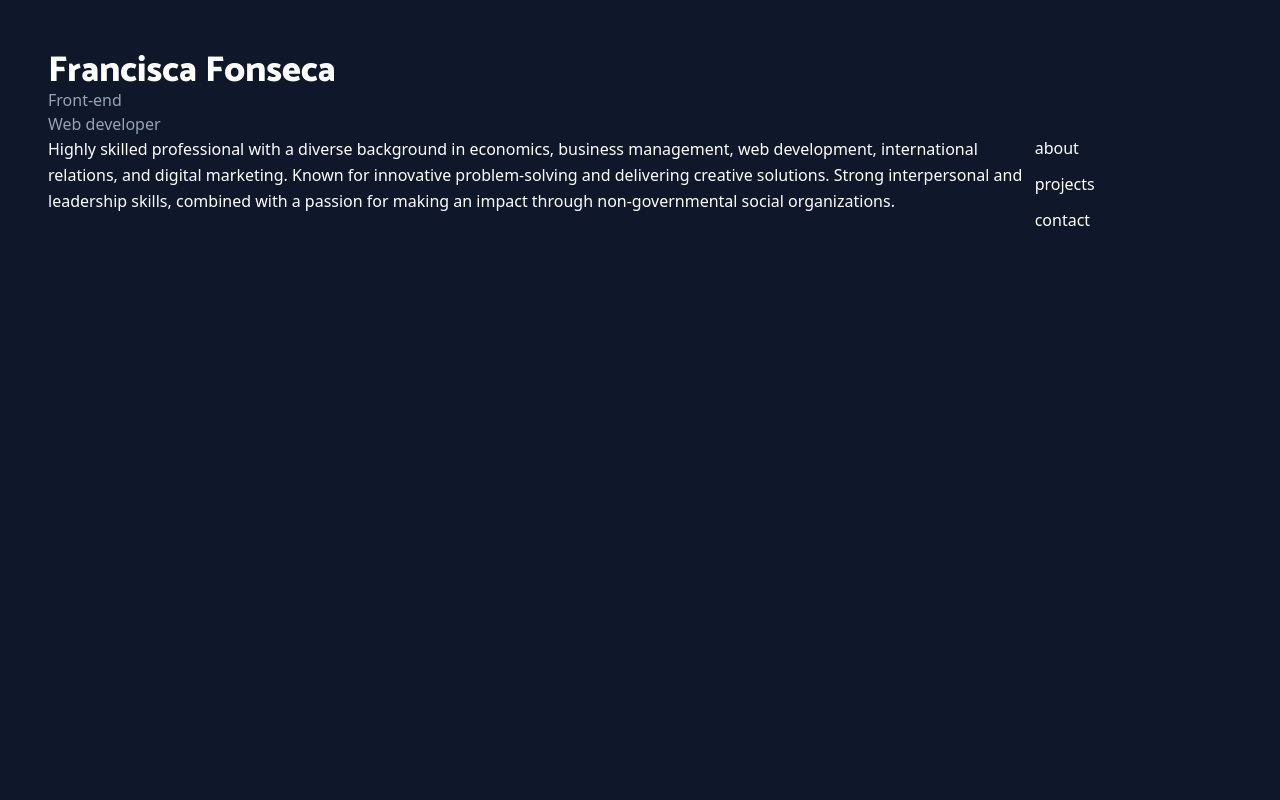
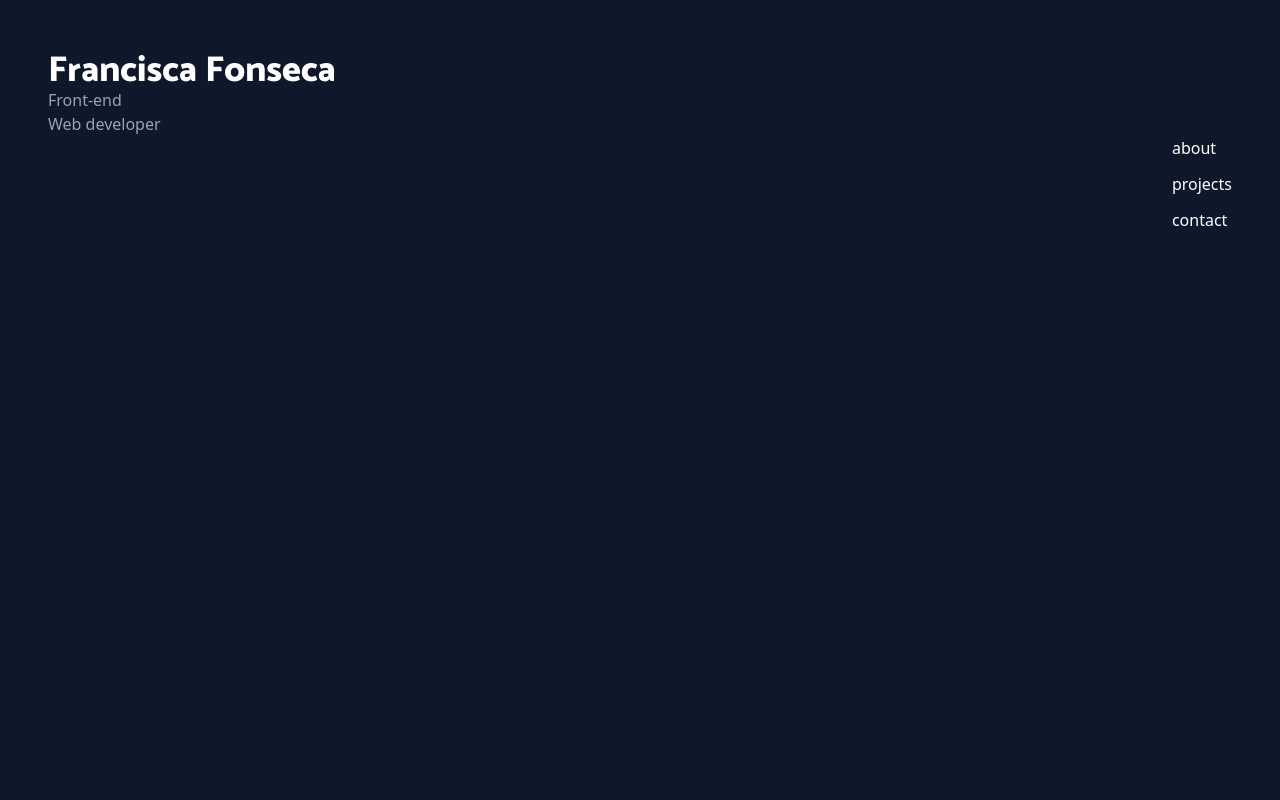
Before and after one commit to kikavlntn/personalWebSite, a Next.js app in the folder nextjs-blog/: page / in a window 1280 px wide. Shown: the top 800 px of the page. Built offline with nearby package versions, Linux system fonts and the light colour scheme.

Commit message:
scrollbar dissapeared

```diff
--- a/nextjs-blog/src/app/globals.css
+++ b/nextjs-blog/src/app/globals.css
@@ -8,3 +8,15 @@
 	font-weight: normal;
 	font-style: normal;
 }
+
+@layer utilities {
+	/* Hide scrollbar for Chrome, Safari and Opera */
+	.no-scrollbar::-webkit-scrollbar {
+		display: none;
+	}
+	/* Hide scrollbar for IE, Edge and Firefox */
+	.no-scrollbar {
+		-ms-overflow-style: none; /* IE and Edge */
+		scrollbar-width: none; /* Firefox */
+	}
+}
--- a/nextjs-blog/src/app/layout.tsx
+++ b/nextjs-blog/src/app/layout.tsx
@@ -21,16 +21,16 @@ export default function RootLayout({
 						Web developer
 					</h2>
 				</header>
-				<div className="flex-1 grid grid-cols-[5fr_1fr] w-full">
-					<div className="overflow-y:  ">{children}</div>
-					<div className="col-start-2 bg-slate-900 text-white flex flex-col justify-between h-24 sticky top-10">
-						<a className="no-underline hover:underline" href="">
+				<div className="flex flex-row w-full">
+					<div className="">{children}</div>
+					<div className=" bg-slate-900 text-white flex flex-col justify-between h-24 sticky top-10">
+						<a className="no-underline hover:underline" href="#about">
 							about
 						</a>
-						<a className="no-underline hover:underline" href="">
+						<a className="no-underline hover:underline" href="#projects">
 							projects
 						</a>
-						<a className="no-underline hover:underline" href="">
+						<a className="no-underline hover:underline" href="#contact">
 							contact
 						</a>
 					</div>
--- a/nextjs-blog/src/app/page.tsx
+++ b/nextjs-blog/src/app/page.tsx
@@ -1,8 +1,11 @@
+import React from "react";
+
 export default function Home() {
 	return (
-		<main className="bg-slate-900 leading-relaxed text-slate-400 grid-cols-2 h-screen">
-			<div className="grid-cols-2 h-full">
-				<div className="col-span-2 md:col-span-1 text-white h-full">
+		<main className="bg-slate-900 leading-relaxed text-slate-400  h-screen overflow-auto no-scrollbar">
+			<div className="h-full ">
+				<div className=" text-white h-5/6"></div>
+				<div id="about" className=" text-white h-full">
 					Highly skilled professional with a diverse background in economics,
 					business management, web development, international relations, and
 					digital marketing. Known for innovative problem-solving and delivering
@@ -10,10 +13,10 @@ export default function Home() {
 					combined with a passion for making an impact through non-governmental
 					social organizations.
 				</div>
-				<div className="col-span-2 md:col-span-1 text-white h-full">
+				<div id="projects" className=" text-white h-full">
 					<a href="">Gatxs help gatxs</a>
 				</div>
-				<div className="col-span-2 md:col-span-1 text-white h-full">
+				<div id="contact" className=" text-white h-full">
 					franfonsecav@gmail.com
 				</div>
 			</div>
```
